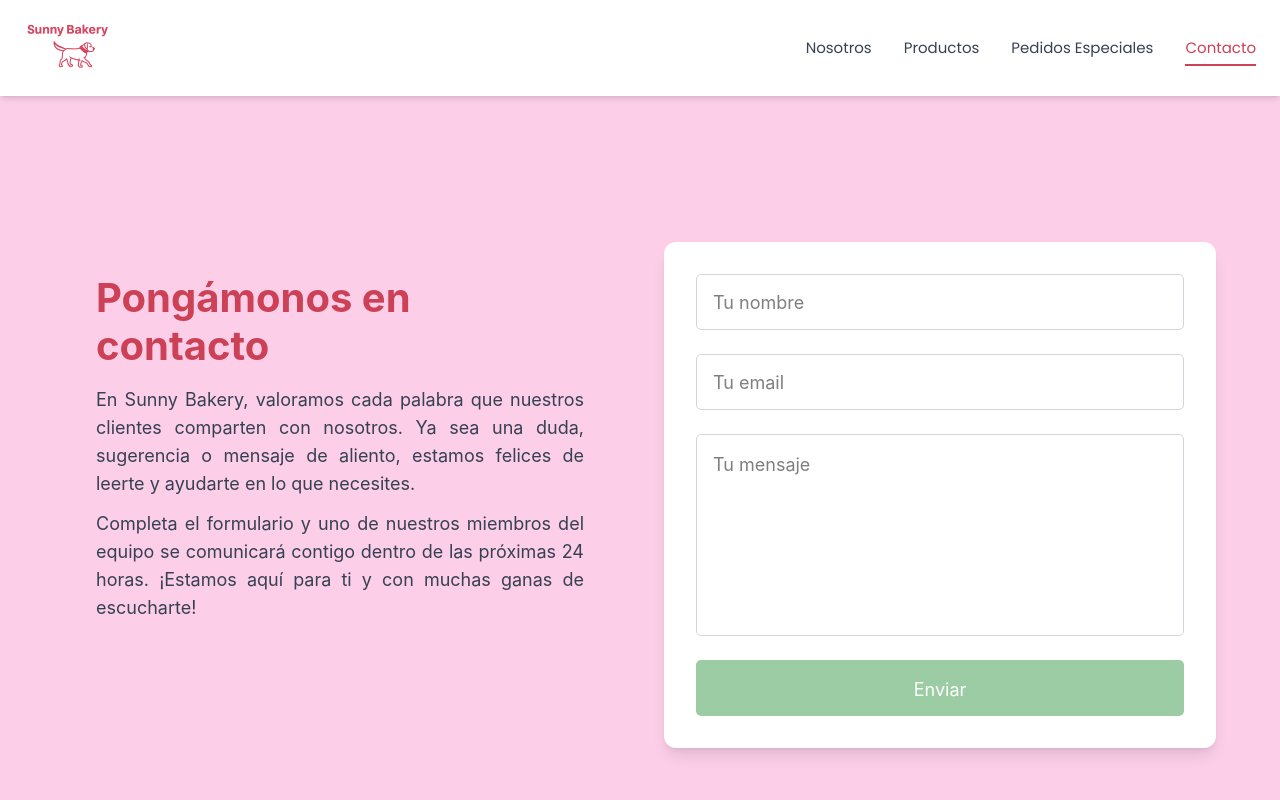
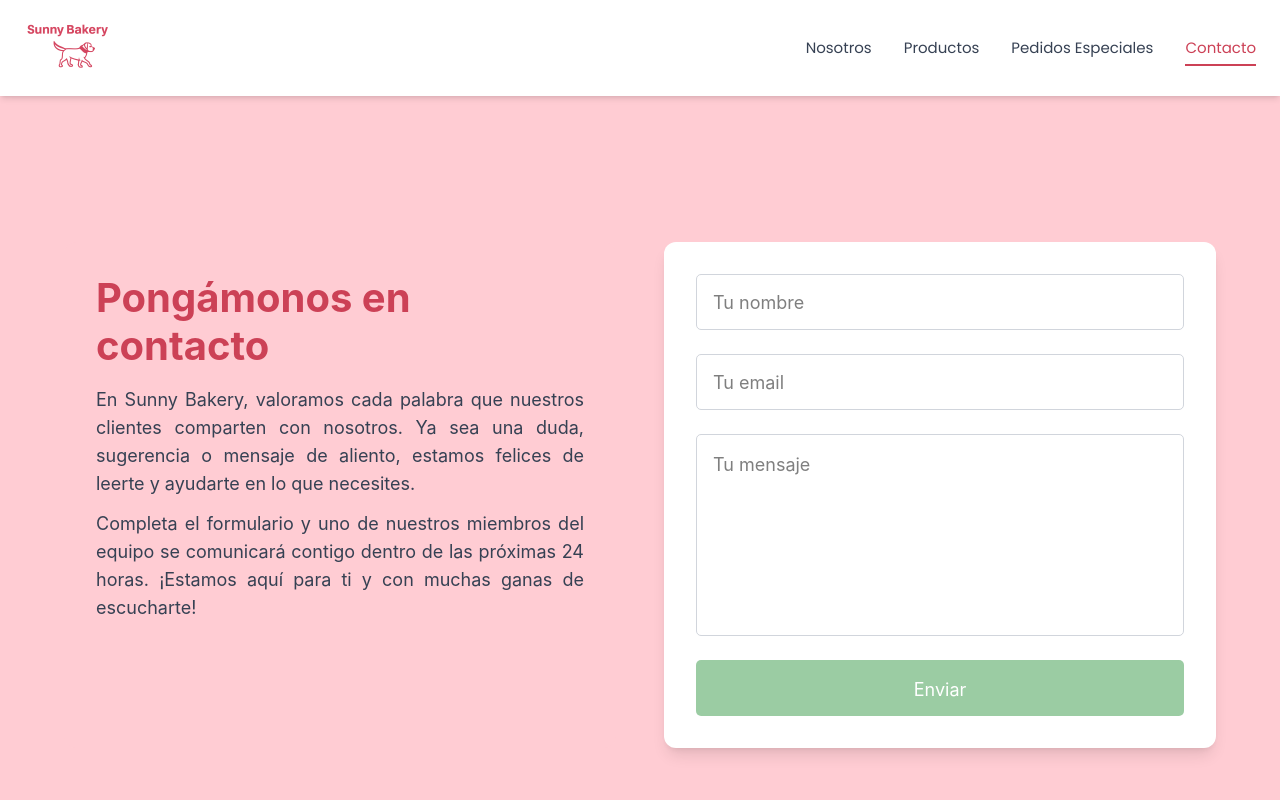
Before and after one commit to PaolaArtola/Bakery, a Vue app: page /contact in a window 1280 px wide. Shown: the top 800 px of the page. Built offline with nearby package versions, Linux system fonts and the light colour scheme.

Commit message:
no recurdo

```diff
--- a/src/views/Contact.vue
+++ b/src/views/Contact.vue
@@ -1,8 +1,8 @@
 <template>
-  <div class="min-h-screen flex items-center justify-center bg-pink-200 px-4 py-16">
+  <div class="min-h-screen flex items-center justify-center bg-[#ffccd3] px-4 py-16">
     <div class="max-w-6xl w-full flex flex-col md:flex-row items-stretch gap-12">
       <!-- IZQUIERDA: Texto alineado con parte superior del formulario -->
-      <div class="w-full md:w-1/2 flex flex-col items-start bg-pink-200 p-8 rounded-xl gap-4">
+      <div class="w-full md:w-1/2 flex flex-col items-start bg-[#ffccd3] p-8 rounded-xl gap-4">
         <h2 class="text-5xl font-bold text-gray-800 leading-snug text-left">
           Pongámonos en contacto
         </h2>
--- a/src/views/SpecialOrder.vue
+++ b/src/views/SpecialOrder.vue
@@ -7,7 +7,7 @@
     </p>
 
     <!-- FORMULARIO -->
-    <div class="form bg-pink-200 w-full max-w-[600px] p-6 rounded-lg flex flex-col gap-4">
+    <div class="form bg-[#ffccd3] w-full max-w-[600px] p-6 rounded-lg flex flex-col gap-4">
       <!-- FILAS SIMPLES -->
       <input
         type="text"
```
